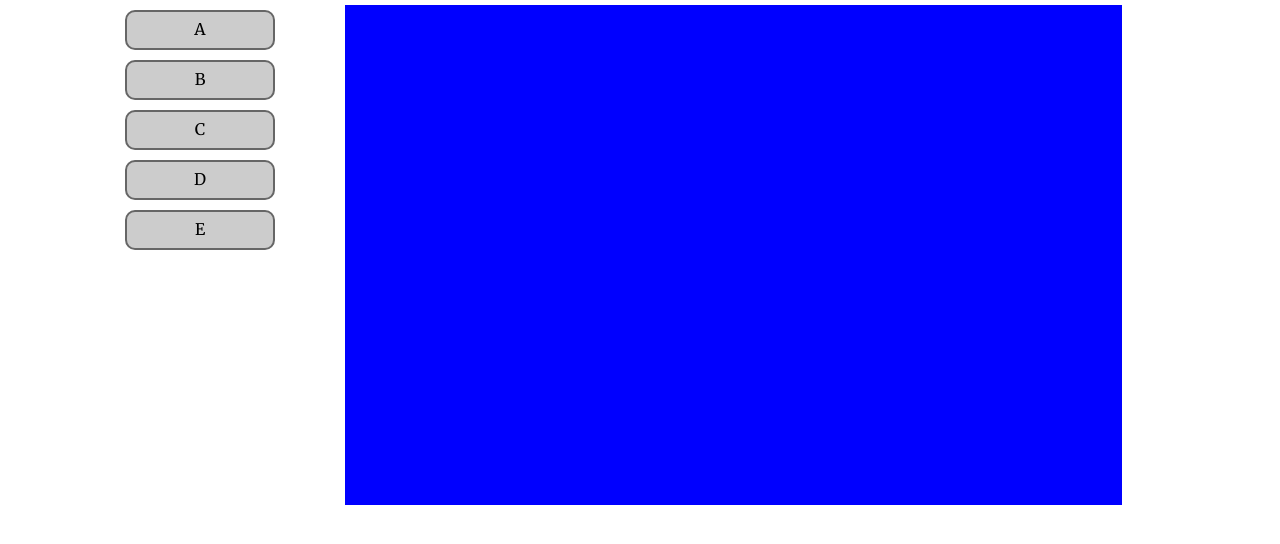
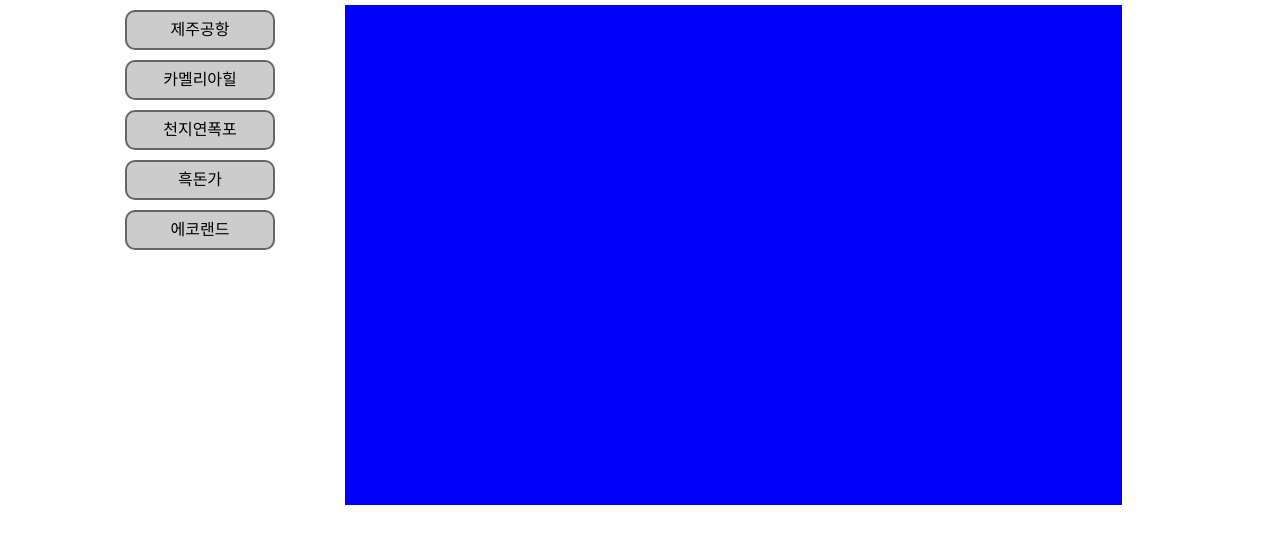
Before and after one commit to masinogns/2017_hackathon, a website: page detail.html in a window 1280 px wide. Shown: the part 126-670 px from the top of the page. Drawn offline with nearby package versions, Linux system fonts and the light colour scheme.

Commit message:
change name

```diff
--- a/css/detail.css
+++ b/css/detail.css
@@ -42,7 +42,7 @@
   border-top: 2px solid blue;
 }
 
-div.aaa {
+div.my-map {
   width: 70%;
   height: 500px;
   background-color: blue;
--- a/detail.html
+++ b/detail.html
@@ -82,14 +82,14 @@
 
     <div class="container">
       <ul id="columns">
-        <li class="column" draggable="true"><header>A</header></li>
-        <li class="column" draggable="true"><header>B</header></li>
-        <li class="column" draggable="true"><header>C</header></li>
-        <li class="column" draggable="true"><header>D</header></li>
-        <li class="column" draggable="true"><header>E</header></li>
+        <li class="column" draggable="true"><header>제주공항</header></li>
+        <li class="column" draggable="true"><header>카멜리아힐</header></li>
+        <li class="column" draggable="true"><header>천지연폭포</header></li>
+        <li class="column" draggable="true"><header>흑돈가</header></li>
+        <li class="column" draggable="true"><header>에코랜드</header></li>
       </ul>
 
-      <div class="aaa">
+      <div class="my-map">
 
       </div>
 
```
